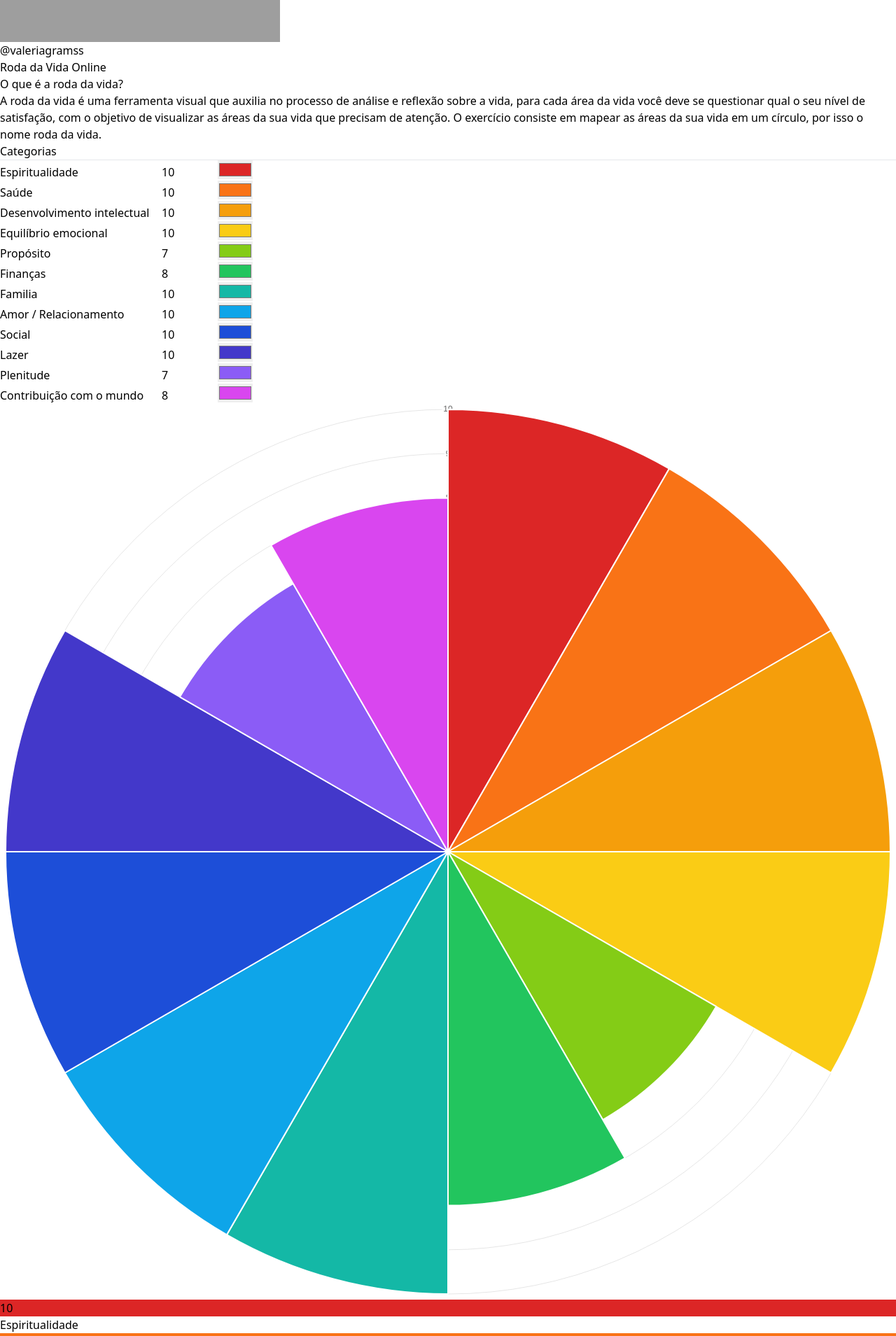
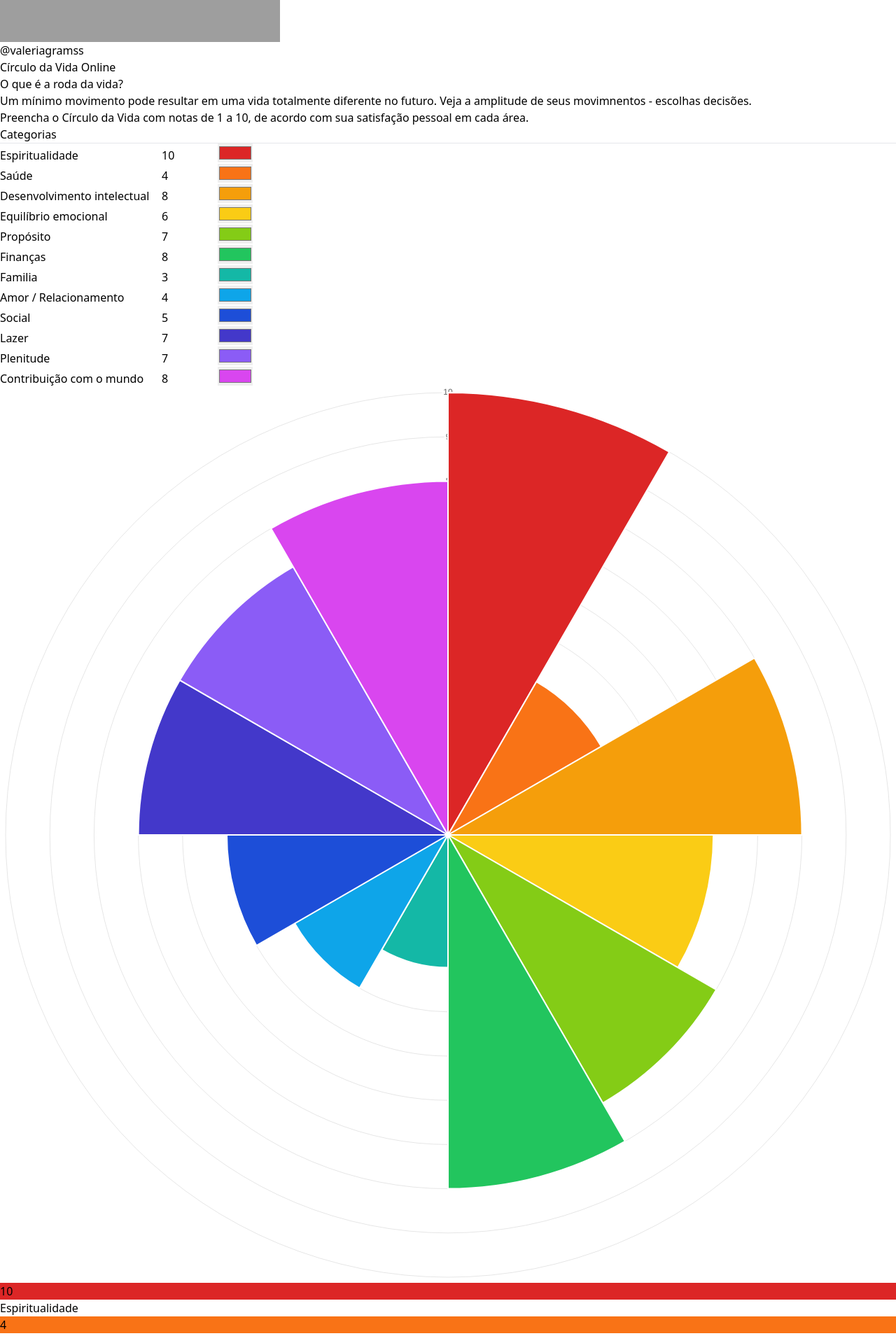
Before and after one commit to eduardobertozi/roda-da-vida, a React (Vite) app: page / in a window 1280 px wide. Shown: the part 240-2149 px from the top of the page at 70% size. Built offline with nearby package versions, Linux system fonts and the light colour scheme; grey boxes are pictures that could not be loaded.

Commit message:
fix: remove auto scaling chart and correct state labels

```diff
--- a/index.html
+++ b/index.html
@@ -4,7 +4,7 @@
     <meta charset="UTF-8" />
     <link rel="icon" type="image/png" href="/life_wheel.png" />
     <meta name="viewport" content="width=device-width, initial-scale=1.0" />
-    <title>Roda da Vida - Valeria Grams</title>
+    <title>Círculo da Vida - Valeria Grams</title>
   </head>
   <body>
     <div id="root"></div>
--- a/src/App.tsx
+++ b/src/App.tsx
@@ -4,14 +4,41 @@ import {
   ArcElement,
 } from 'chart.js'
 import html2canvas from 'html2canvas'
-import { useState } from 'react'
-
+import { useEffect, useState } from 'react'
 import { PolarArea } from 'react-chartjs-2'
 
 ChartJS.register(RadialLinearScale, ArcElement)
 
+/**
+ * @param data data[]
+ * @param labels label[]
+*/
+const Results = ({ data, labels }: any) => {
+  const [items, setItems] = useState(labels)
+
+  useEffect(() => {
+    setItems(labels)
+  }, [labels])
+
+  return (
+    <>
+      {data.datasets[0].backgroundColor.map((color: string, i: number) => (
+        <div key={color} className='flex items-center gap-2'>
+          <div
+            className='relative w-8 h-8 text-center text-white font-bold'
+            style={{ backgroundColor: color }}
+          >
+            {data.datasets[0].data[i]}
+          </div>
+          <span className='text-sm'>{items[i]}</span>
+        </div>
+      ))}
+    </>
+  )
+}
+
 export default function App() {
-  const [values, setValues] = useState([10, 10, 10, 10, 7, 8, 10, 10, 10, 10, 7, 8])
+  const [values, setValues] = useState([10, 4, 8, 6, 7, 8, 3, 4, 5, 7, 7, 8])
   const [colors, setColors] = useState([
     '#dc2626',
     '#f97316',
@@ -26,7 +53,7 @@ export default function App() {
     '#8b5cf6',
     '#d946ef',
   ])
-  const labels = [
+  const [labels, setLabels] = useState([
     'Espiritualidade',
     'Saúde',
     'Desenvolvimento intelectual',
@@ -39,7 +66,7 @@ export default function App() {
     'Lazer',
     'Plenitude',
     'Contribuição com o mundo'
-  ]
+  ])
 
   const [data, setData] = useState({
     datasets: [
@@ -49,10 +76,10 @@ export default function App() {
         backgroundColor: colors,
       },
     ],
-    borderWidth: 0,
+    borderWidth: 1,
   })
 
-  const changeData = (arr: any[], type: 'data' | 'color') => {
+  const changeData = (arr: any, type: 'data' | 'color' | 'labels') => {
     setData({
       datasets: [
         {
@@ -65,24 +92,32 @@ export default function App() {
     })
   }
 
-  const changeValues = (e: any, pos: number) => {
+  const changeValues = (e: React.ChangeEvent<HTMLInputElement>, pos: number) => {
     if (+e.target.value < 0 || +e.target.value > 10) return
 
-    const arr = values
+    const arr = [...values]
     arr[pos] = +e.target.value
     setValues(arr)
 
     changeData(arr, 'data')
   }
 
-  const changeColors = (e: any, pos: number) => {
+  const changeColors = (e: React.ChangeEvent<HTMLInputElement>, pos: number) => {
     if (e.target.value.length !== 7) return
 
-    const arr = colors
+    const arr = [...colors]
     arr[pos] = e.target.value
     setColors(arr)
 
     changeData(arr, 'color')
+  }
+
+  const changeLabels = (e: React.ChangeEvent<HTMLInputElement>, pos: number) => {
+    const arr = [...labels]
+
+    arr[pos] = e.target.value
+
+    setLabels(arr)
   }
 
   const downloadImage = () => {
@@ -102,11 +137,12 @@ export default function App() {
         <p>@valeriagramss</p>
       </a>
 
-      <h1 className='text-4xl py-6 font-bold text-orange-400'>Roda da Vida Online</h1>
+      <h1 className='text-4xl py-6 font-bold text-orange-400'>Círculo da Vida Online</h1>
 
       <div className='space-y-6'>
         <h2 className='text-2xl font-bold text-white'>O que é a roda da vida?</h2>
-        <p className='text-lg text-zinc-300'>A roda da vida é uma ferramenta visual que auxilia no processo de análise e reflexão sobre a vida, para cada área da vida você deve se questionar qual o seu nível de satisfação, com o objetivo de visualizar as áreas da sua vida que precisam de atenção. O exercício consiste em mapear as áreas da sua vida em um círculo, por isso o nome roda da vida.</p>
+        <p className='text-lg text-zinc-300'>Um mínimo movimento pode resultar em uma vida totalmente diferente no futuro. Veja a amplitude de seus movimnentos - escolhas decisões. <br />
+          Preencha o Círculo da Vida com notas de 1 a 10, de acordo com sua satisfação pessoal em cada área.</p>
       </div>
 
       <div className='flex flex-col lg:flex-row gap-8 items-center w-full h-full bg-white p-4 lg:px-12'>
@@ -121,6 +157,7 @@ export default function App() {
                   className='flex-1 h-10 p-2 rounded focus:outline-none text-zinc-700 border border-zinc-300'
                   name={item}
                   defaultValue={item}
+                  onChange={e => changeLabels(e, i)}
                 />
 
                 <input
@@ -145,22 +182,19 @@ export default function App() {
 
         <div className='flex flex-col lg:flex-row gap-8 items-center w-full h-full' id="capture">
           <div className='w-full lg:w-2/3 flex items-center justify-center aspect-square'>
-            <PolarArea data={data} className='md:p-12' />
+            <PolarArea data={data} className='md:p-12' options={{
+              scales: {
+                r: {
+                  min: 0,
+                  max: 10
+                }
+              }
+            }} />
           </div>
 
           <div className='w-full lg:w-[20rem] h-full space-y-4'>
             <div className='lg:py-4'></div>
-            {data.datasets[0].backgroundColor.map((color, i) => (
-              <div key={color} className='flex items-center gap-2'>
-                <div
-                  className={`relative w-8 h-8 text-center text-white font-bold`}
-                  style={{ backgroundColor: color }}
-                >
-                  <p className='w-8 h-8 p-1'>{data.datasets[0].data[i]}</p>
-                </div>
-                <span className='text-sm'>{labels[i]}</span>
-              </div>
-            ))}
+            <Results data={data} labels={labels} />
           </div>
         </div>
       </div>
@@ -184,7 +218,6 @@ export default function App() {
         </p>
       </div>
 
-
       <a href="https://www.instagram.com/valeriagramss/" className='flex items-center justify-center gap-2 p-2 w-full bg-slate-500 hover:bg-orange-500 rounded transition-all'>
         <span>Siga no Instagram</span>
         <img src="https://raw.githubusercontent.com/gauravghongde/social-icons/9d939e1c5b7ea4a24ac39c3e4631970c0aa1b920/SVG/White/Instagram_white.svg" className='w-8 h-8' alt="" />
```
